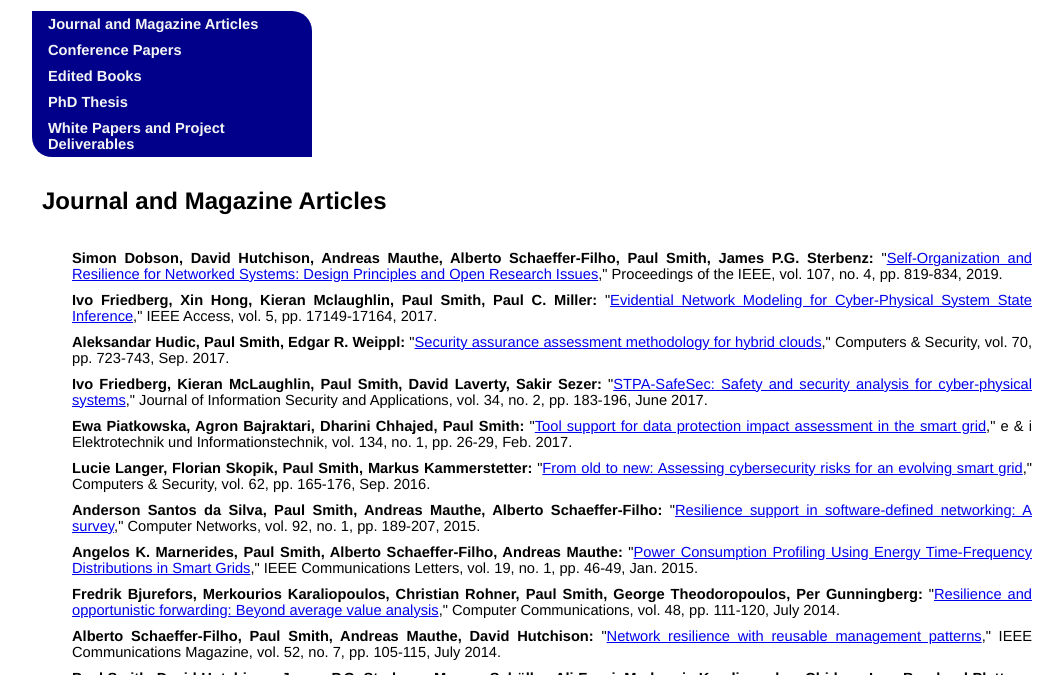
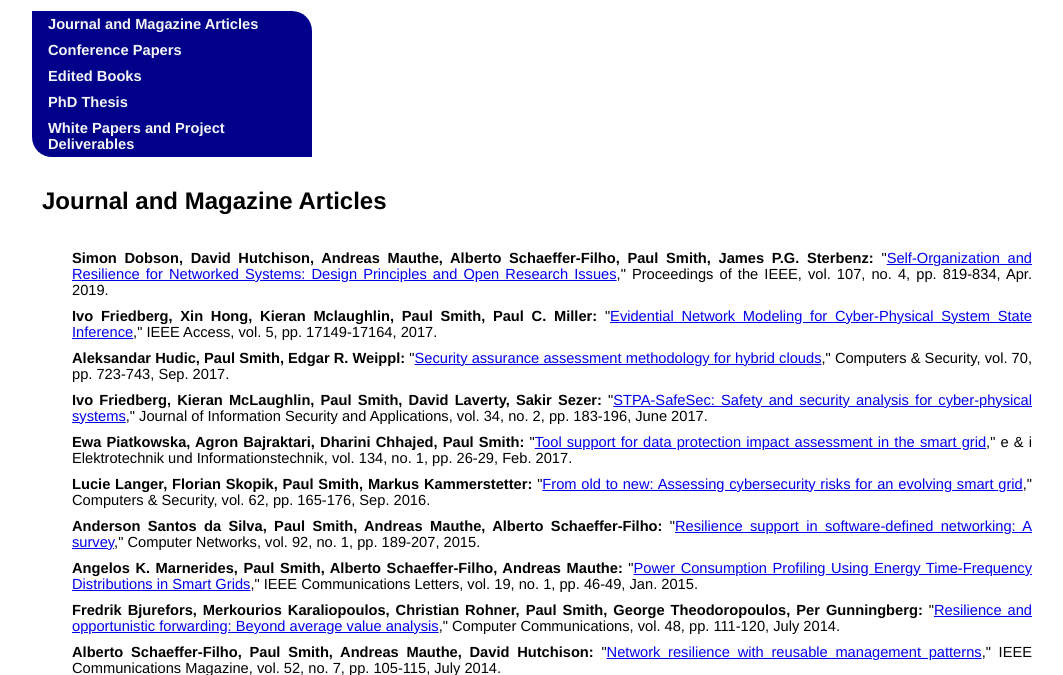
Before and after one commit to psmth/psmith.github.io, a plain HTML site: page publications.html in a window 1280 px wide. Shown: the part 125-800 px from the top of the page, without its empty margins (108-1171 px from the left). Drawn offline with Linux system fonts and the light colour scheme.

Commit message:
Small change to IEEE Proc paper citation.

```diff
--- a/publications.html
+++ b/publications.html
@@ -36,7 +36,7 @@
 <h2 id="journals">Journal and Magazine Articles</h2>
 <section class="article-block">
 <ul>
-	<li><b> Simon Dobson, David Hutchison, Andreas Mauthe, Alberto Schaeffer-Filho, Paul Smith, James P.G. Sterbenz:</b> "<a href="https://doi.org/10.1109/JPROC.2019.2894512" target="_blank">Self-Organization and Resilience for Networked Systems: Design Principles and Open Research Issues</a>," Proceedings of the IEEE, vol. 107, no. 4, pp. 819-834, 2019.</li>
+	<li><b> Simon Dobson, David Hutchison, Andreas Mauthe, Alberto Schaeffer-Filho, Paul Smith, James P.G. Sterbenz:</b> "<a href="https://doi.org/10.1109/JPROC.2019.2894512" target="_blank">Self-Organization and Resilience for Networked Systems: Design Principles and Open Research Issues</a>," Proceedings of the IEEE, vol. 107, no. 4, pp. 819-834, Apr. 2019.</li>
 	<li><b>Ivo Friedberg, Xin Hong, Kieran Mclaughlin, Paul Smith, Paul C. Miller:</b> "<a href="https://doi.org/10.1109/ACCESS.2017.2718498" target="_blank">Evidential Network Modeling for Cyber-Physical System State Inference</a>," IEEE Access, vol. 5, pp. 17149-17164, 2017.</li>
 	<li><b>Aleksandar Hudic, Paul Smith, Edgar R. Weippl:</b> "<a href="https://doi.org/10.1016/j.cose.2017.03.009" target="_blank">Security assurance assessment methodology for hybrid clouds</a>," Computers & Security, vol. 70, pp. 723-743, Sep. 2017.</li>
 	<li><b>Ivo Friedberg, Kieran McLaughlin, Paul Smith, David Laverty, Sakir Sezer:</b> "<a href="https://doi.org/10.1016/j.jisa.2016.05.008" target="_blank">STPA-SafeSec: Safety and security analysis for cyber-physical systems</a>," Journal of Information Security and Applications, vol. 34, no. 2, pp. 183-196, June 2017.</li>
```
